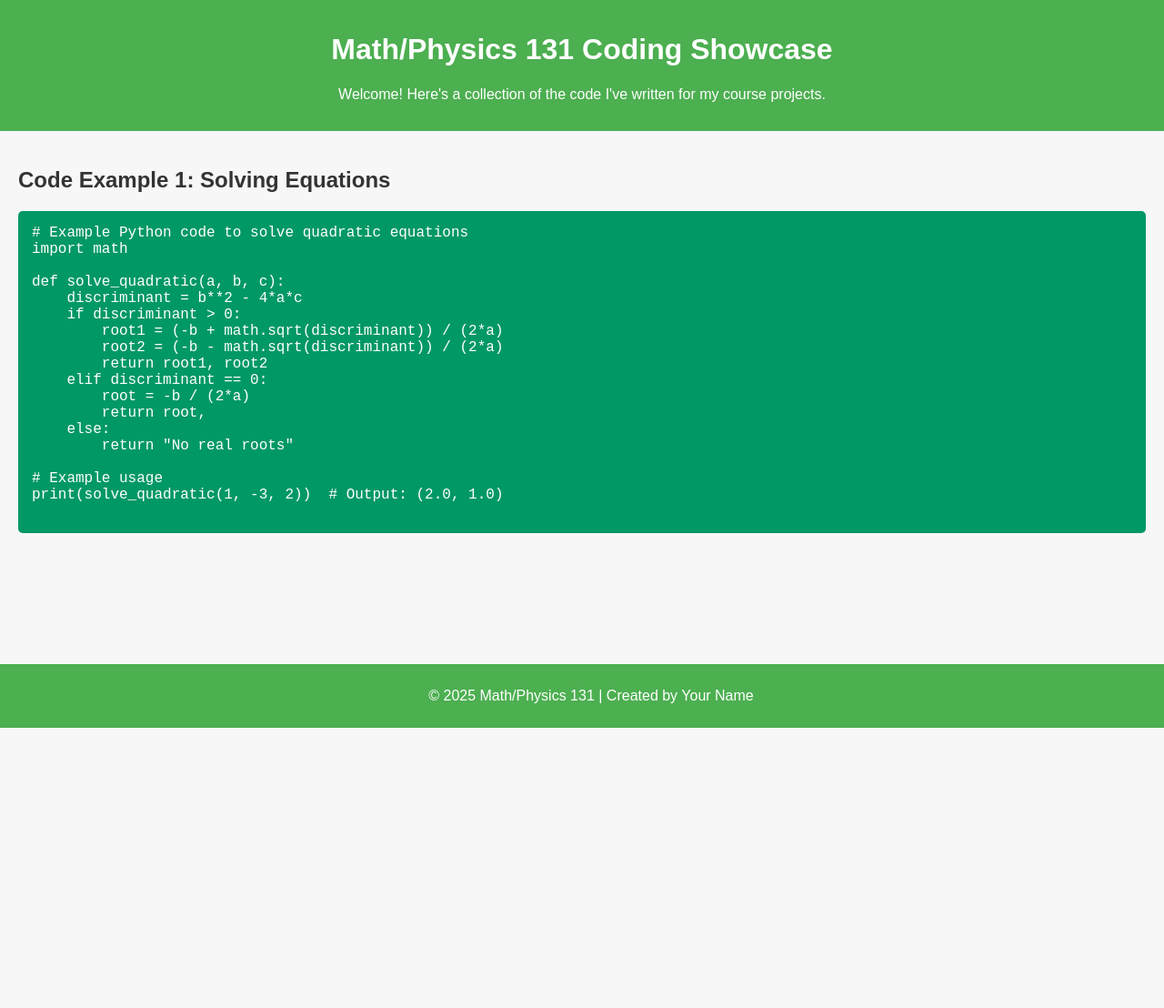
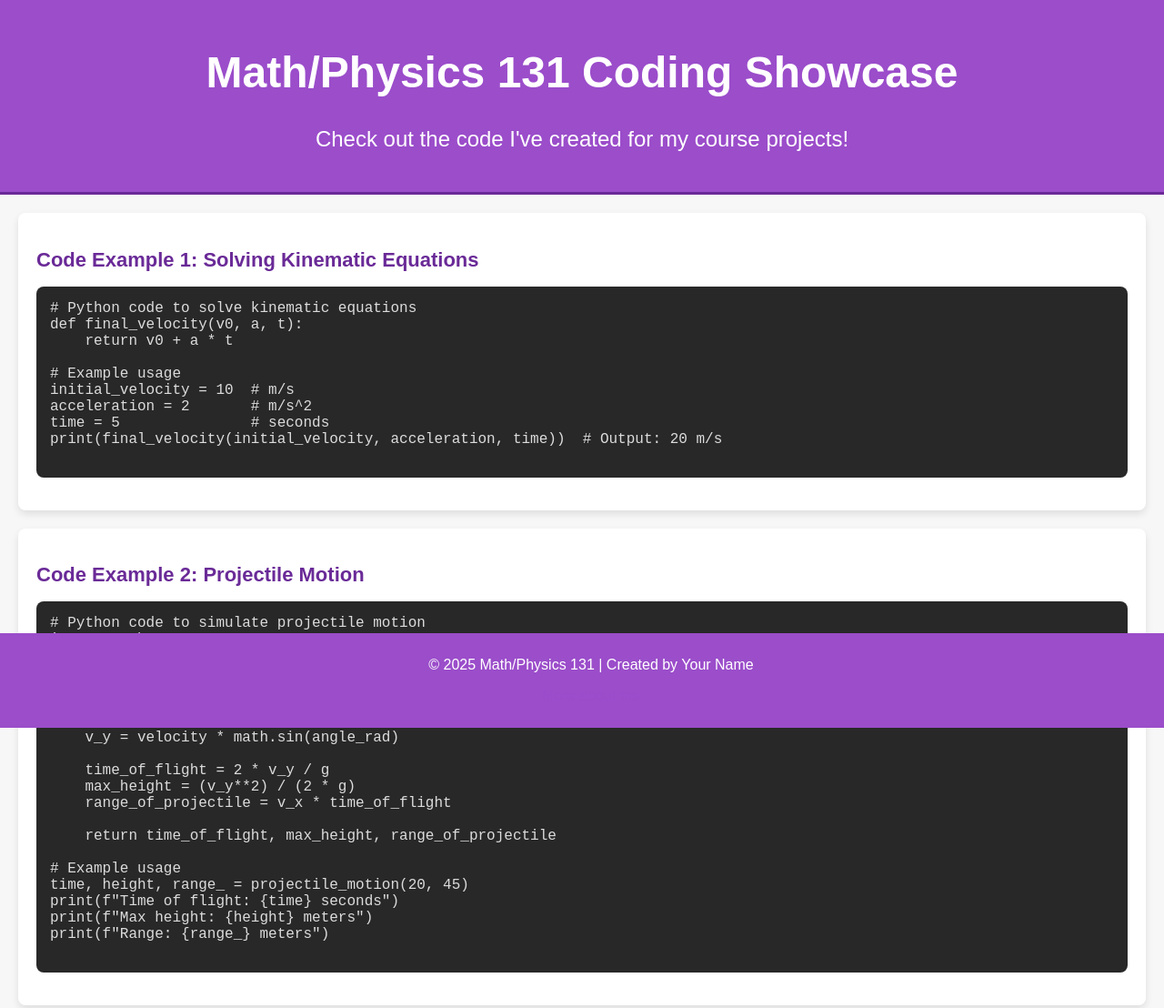
Before and after one commit to LilyRashidi-Yazd/LilyRashidi_Yazd.github.io, a plain HTML site: page index.html in a window 1280 px wide. Shown: the top 1108 px of the page at 91% size. Before the commit the page ends 800 px from the top, so only its background shows below. Drawn offline with Linux system fonts and the light colour scheme.

Commit message:
Update index.html

```diff
--- a/index.html
+++ b/index.html
@@ -3,43 +3,60 @@
 <head>
     <meta charset="UTF-8">
     <meta name="viewport" content="width=device-width, initial-scale=1.0">
-    <title>Math/Physics 131 - Coding Showcase</title>
+    <title>Physics/Math 131 - Coding Showcase</title>
     <style>
         body {
-            font-family: Arial, sans-serif;
+            font-family: 'Arial', sans-serif;
+            background-color: #f7f7f7; /* Soft light background */
             margin: 0;
             padding: 0;
-            background-color: #f7f7f7;
+            color: #333; /* Dark text for readability */
         }
         header {
-            background-color: #4CAF50;
+            background-color: #9b4dca; /* Soft purple */
             color: white;
             text-align: center;
-            padding: 15px;
+            padding: 20px;
+            font-size: 24px;
+            border-bottom: 3px solid #6a2a97; /* Darker purple border */
         }
         section {
+            margin: 20px;
             padding: 20px;
+            background-color: white; /* White background for content */
+            border-radius: 8px;
+            box-shadow: 0 4px 8px rgba(0, 0, 0, 0.1);
         }
         h2 {
-            color: #333;
+            color: #6a2a97; /* Dark purple for headings */
+            font-size: 22px;
+            margin-bottom: 10px;
         }
         pre {
-            background-color: #009865;
-            color: white;
+            background-color: #282828; /* Dark gray/black background for code */
+            color: #dcdcdc; /* Light gray text for code */
             padding: 15px;
-            border-radius: 5px;
-            font-family: "Courier New", Courier, monospace;
+            border-radius: 8px;
+            font-family: 'Courier New', monospace;
             white-space: pre-wrap;
             word-wrap: break-word;
+            overflow-x: auto;
         }
         footer {
             text-align: center;
             padding: 10px;
-            background-color: #4CAF50;
+            background-color: #9b4dca; /* Matching purple footer */
             color: white;
             position: fixed;
             width: 100%;
             bottom: 0;
+        }
+        a {
+            color: #9b4dca; /* Purple link color */
+            text-decoration: none;
+        }
+        a:hover {
+            text-decoration: underline; /* Underline effect on hover */
         }
     </style>
 </head>
@@ -47,34 +64,53 @@
 
     <header>
         <h1>Math/Physics 131 Coding Showcase</h1>
-        <p>Welcome! Here's a collection of the code I've written for my course projects.</p>
+        <p>Check out the code I've created for my course projects!</p>
     </header>
 
     <section>
-        <h2>Code Example 1: Solving Equations</h2>
+        <h2>Code Example 1: Solving Kinematic Equations</h2>
         <pre>
-# Example Python code to solve quadratic equations
+# Python code to solve kinematic equations
+def final_velocity(v0, a, t):
+    return v0 + a * t
+
+# Example usage
+initial_velocity = 10  # m/s
+acceleration = 2       # m/s^2
+time = 5               # seconds
+print(final_velocity(initial_velocity, acceleration, time))  # Output: 20 m/s
+        </pre>
+    </section>
+
+    <section>
+        <h2>Code Example 2: Projectile Motion</h2>
+        <pre>
+# Python code to simulate projectile motion
 import math
 
-def solve_quadratic(a, b, c):
-    discriminant = b**2 - 4*a*c
-    if discriminant > 0:
-        root1 = (-b + math.sqrt(discriminant)) / (2*a)
-        root2 = (-b - math.sqrt(discriminant)) / (2*a)
-        return root1, root2
-    elif discriminant == 0:
-        root = -b / (2*a)
-        return root,
-    else:
-        return "No real roots"
+def projectile_motion(velocity, angle):
+    g = 9.81  # gravity (m/s^2)
+    angle_rad = math.radians(angle)  # Convert angle to radians
+    v_x = velocity * math.cos(angle_rad)
+    v_y = velocity * math.sin(angle_rad)
+
+    time_of_flight = 2 * v_y / g
+    max_height = (v_y**2) / (2 * g)
+    range_of_projectile = v_x * time_of_flight
+
+    return time_of_flight, max_height, range_of_projectile
 
 # Example usage
-print(solve_quadratic(1, -3, 2))  # Output: (2.0, 1.0)
+time, height, range_ = projectile_motion(20, 45)
+print(f"Time of flight: {time} seconds")
+print(f"Max height: {height} meters")
+print(f"Range: {range_} meters")
         </pre>
     </section>
 
     <footer>
         <p>&copy; 2025 Math/Physics 131 | Created by Your Name</p>
+        <p><a href="#">More about me</a></p> <!-- Optional link -->
     </footer>
 
 </body>
```
